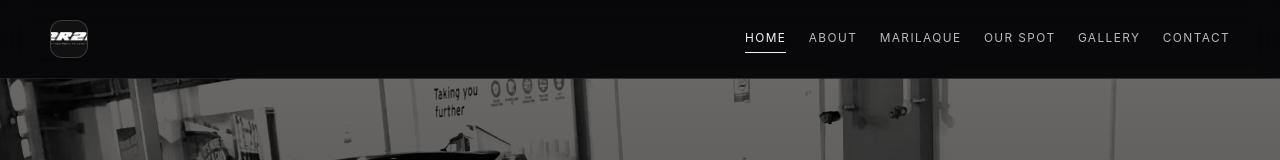
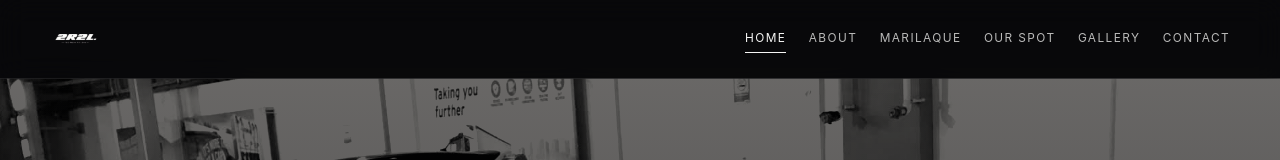
Before and after one commit to Zestojomoc/2R2L, a React (Vite) app: page / in a window 1280 px wide. Shown: the top 160 px of the page. Built offline with nearby package versions, Linux system fonts and the light colour scheme.

Commit message:
Remove circular styling from navbar logo - flat design

```diff
--- a/src/index.css
+++ b/src/index.css
@@ -105,12 +105,12 @@ main {
 }
 
 .brand-mark {
-  width: 38px;
-  height: 38px;
-  object-fit: cover;
-  border-radius: 12px;
-  border: 1px solid rgba(255, 255, 255, 0.18);
-  background: rgba(255,255,255,0.04);
+  width: 50px;
+  height: 26px;
+  object-fit: contain;
+  border-radius: 0;
+  border: none;
+  background: transparent;
 }
 
 
```
